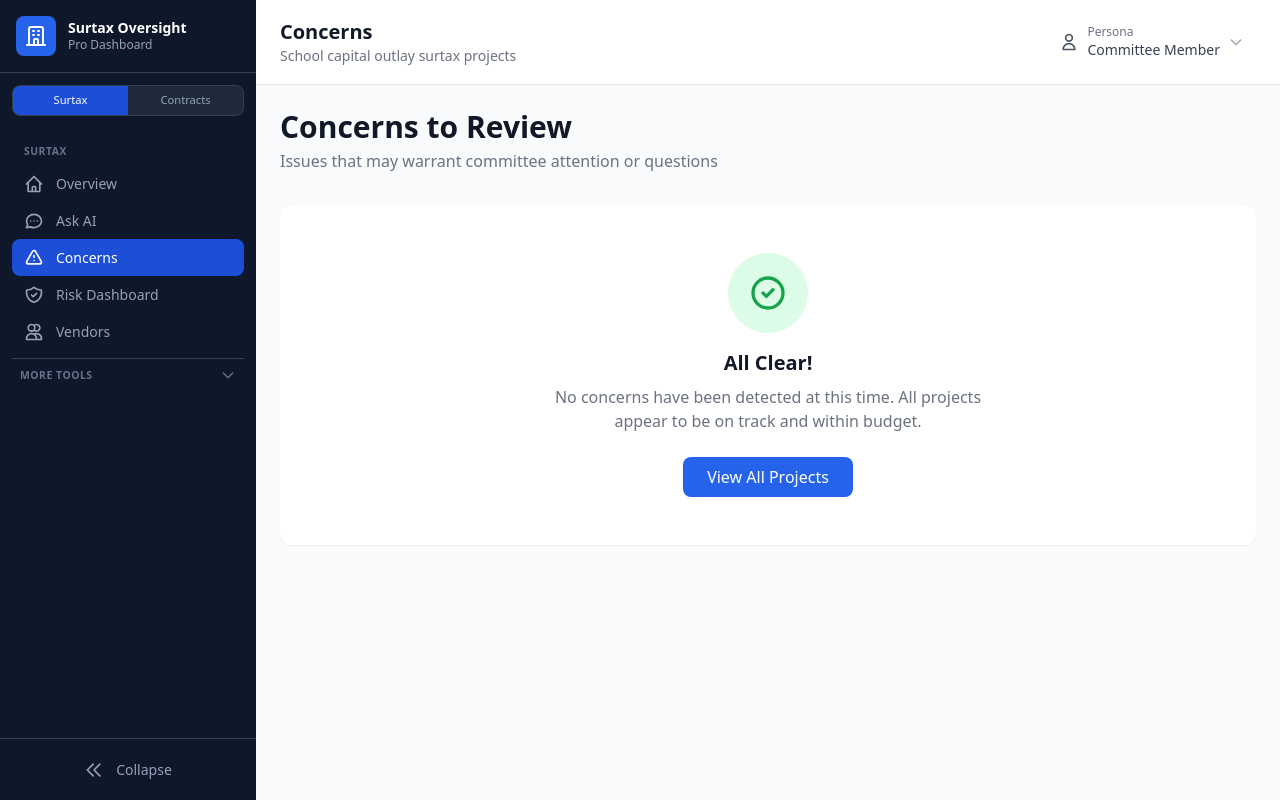
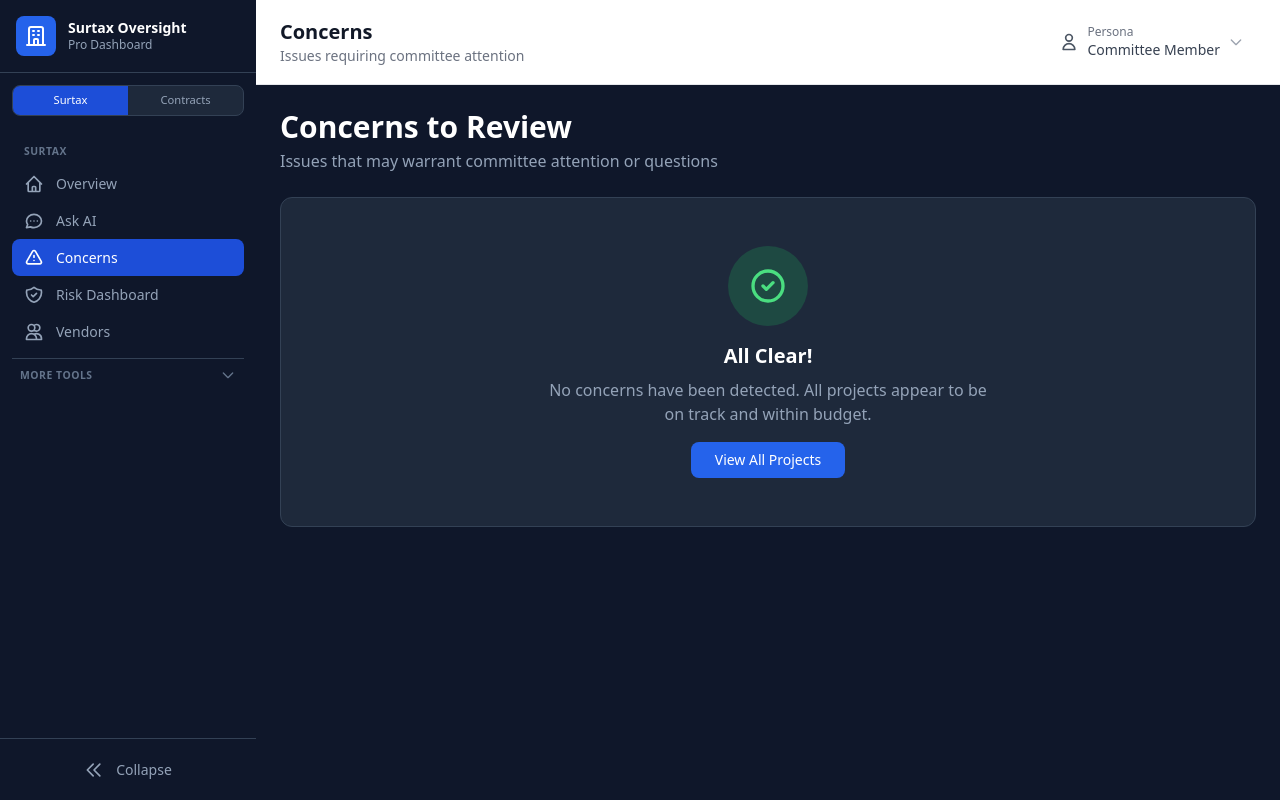
Before and after one commit to Texasdada13/surtax-oversight-pro, a Flask app: page /surtax/concerns in a window 1280 px wide. Run offline with Flask 3, Linux system fonts and the light colour scheme; data that the repository does not hold is empty; some libraries are stand-ins or nearby versions.

Commit message:
feat: Convert schools, school detail, and concerns pages to dark theme (#6)
- Schools: 3-column card grid with type tabs, search, progress bars
- School Detail: KPI stat cards, dark project cards with progress
- Concerns: Summary cards, delay/overbudget sections with risk badges
- All pages now use consistent dark theme (slate-900/slate-800)

Co-Authored-By: Claude Opus 4.6 <noreply@anthropic.com>

```diff
--- a/app/templates/surtax/concerns.html
+++ b/app/templates/surtax/concerns.html
@@ -1,76 +1,83 @@
 {% extends "base.html" %}
 
+{% block page_title %}Concerns{% endblock %}
+{% block page_subtitle %}Issues requiring committee attention{% endblock %}
+
 {% block content %}
-<!-- Page Header -->
-<div class="mb-8">
-    <h1 class="text-3xl font-bold text-gray-900">Concerns to Review</h1>
-    <p class="text-gray-500 mt-1">Issues that may warrant committee attention or questions</p>
+<style>
+    main { background: #0f172a !important; }
+    main > div { padding: 1.5rem !important; }
+    .dark-card { background: #1e293b; border: 1px solid #334155; border-radius: 0.75rem; }
+    .concern-card {
+        background: #1e293b; border: 1px solid #334155; border-radius: 0.75rem;
+        padding: 1.25rem; transition: all 0.15s ease;
+    }
+</style>
+
+<!-- Header -->
+<div class="mb-6">
+    <h1 class="text-3xl font-bold text-white">Concerns to Review</h1>
+    <p class="text-slate-400 mt-1">Issues that may warrant committee attention or questions</p>
 </div>
 
 {% if concerns %}
 <!-- Summary Cards -->
 <div class="grid grid-cols-1 md:grid-cols-3 gap-4 mb-6">
-    <div class="bg-white rounded-xl shadow-sm p-5 border-l-4 border-red-500">
-        <p class="text-xs text-gray-500 uppercase tracking-wider">Delayed Projects</p>
-        <p class="text-3xl font-bold text-red-600 mt-1">{{ delayed|length }}</p>
-        <p class="text-sm text-gray-500">Behind schedule</p>
+    <div class="dark-card p-5 border-l-4 border-red-500">
+        <p class="text-xs text-slate-500 uppercase tracking-wider font-medium">Delayed Projects</p>
+        <p class="text-3xl font-bold text-red-400 mt-1">{{ delayed|length }}</p>
+        <p class="text-sm text-slate-500">Behind schedule</p>
     </div>
-
-    <div class="bg-white rounded-xl shadow-sm p-5 border-l-4 border-orange-500">
-        <p class="text-xs text-gray-500 uppercase tracking-wider">Over Budget</p>
-        <p class="text-3xl font-bold text-orange-600 mt-1">{{ over_budget|length }}</p>
-        <p class="text-sm text-gray-500">Exceeding budget</p>
+    <div class="dark-card p-5 border-l-4 border-orange-500">
+        <p class="text-xs text-slate-500 uppercase tracking-wider font-medium">Over Budget</p>
+        <p class="text-3xl font-bold text-orange-400 mt-1">{{ over_budget|length }}</p>
+        <p class="text-sm text-slate-500">Exceeding budget</p>
     </div>
-
-    <div class="bg-white rounded-xl shadow-sm p-5 border-l-4 border-blue-500">
-        <p class="text-xs text-gray-500 uppercase tracking-wider">Total Concerns</p>
-        <p class="text-3xl font-bold text-gray-900 mt-1">{{ concerns|length }}</p>
-        <p class="text-sm text-gray-500">{{ delayed|length }} delays, {{ over_budget|length }} cost issues</p>
+    <div class="dark-card p-5 border-l-4 border-blue-500">
+        <p class="text-xs text-slate-500 uppercase tracking-wider font-medium">Total Concerns</p>
+        <p class="text-3xl font-bold text-white mt-1">{{ concerns|length }}</p>
+        <p class="text-sm text-slate-500">{{ delayed|length }} delays, {{ over_budget|length }} cost issues</p>
     </div>
 </div>
 
 <!-- Delayed Projects Section -->
 {% if delayed %}
-<div class="mb-8">
-    <h2 class="text-lg font-bold text-gray-900 mb-4 flex items-center gap-2">
-        <svg class="w-5 h-5 text-red-600" fill="none" stroke="currentColor" viewBox="0 0 24 24">
+<div class="mb-6">
+    <h2 class="text-lg font-bold text-white mb-3 flex items-center gap-2">
+        <svg class="w-5 h-5 text-red-400" fill="none" stroke="currentColor" viewBox="0 0 24 24">
             <path stroke-linecap="round" stroke-linejoin="round" stroke-width="2" d="M12 8v4l3 3m6-3a9 9 0 11-18 0 9 9 0 0118 0z"></path>
         </svg>
         Schedule Delays
     </h2>
-    <div class="space-y-4">
+    <div class="space-y-3">
         {% for c in delayed %}
-        <div class="bg-white rounded-xl shadow-sm overflow-hidden border-l-4 border-red-500">
-            <div class="p-6">
+        <div class="concern-card" style="border-left: 4px solid #ef4444;">
             <div class="flex flex-col lg:flex-row lg:items-start lg:justify-between gap-4">
                 <div class="flex-1">
-                        <div class="flex items-center gap-3 mb-2">
-                            <span class="px-2 py-1 text-xs font-bold rounded-full bg-red-100 text-red-700">
+                    <div class="flex items-center gap-2 mb-2 flex-wrap">
+                        <span class="text-xs font-bold bg-red-500/20 text-red-300 px-2 py-0.5 rounded-full">
                             {{ c.delay_days }} days late
                         </span>
-                            <span class="px-2 py-1 text-xs font-medium rounded-full
-                                {% if c.risk_level == 'Critical' %}bg-red-100 text-red-700
-                                {% elif c.risk_level == 'High' %}bg-orange-100 text-orange-700
-                                {% else %}bg-yellow-100 text-yellow-700{% endif %}">
+                        <span class="text-xs font-medium px-2 py-0.5 rounded-full
+                            {% if c.risk_level == 'Critical' %}bg-red-500/20 text-red-300
+                            {% elif c.risk_level == 'High' %}bg-orange-500/20 text-orange-300
+                            {% else %}bg-yellow-500/20 text-yellow-300{% endif %}">
                             {{ c.risk_level }} Risk
                         </span>
                     </div>
-                        <h3 class="text-lg font-semibold text-gray-900 mb-1">{{ c.title }}</h3>
+                    <h3 class="text-base font-semibold text-white mb-1">{{ c.title }}</h3>
                     {% if c.delay_reason %}
-                        <p class="text-gray-600 mb-2">{{ c.delay_reason }}</p>
+                    <p class="text-sm text-slate-400 mb-2">{{ c.delay_reason }}</p>
                     {% endif %}
                     {% if c.school_name %}
-                        <p class="text-sm text-gray-500"><span class="font-medium">School:</span> {{ c.school_name }}</p>
+                    <p class="text-sm text-slate-500"><span class="text-slate-400">School:</span> {{ c.school_name }}</p>
                     {% endif %}
-                        <p class="text-sm text-gray-500"><span class="font-medium">Budget:</span> {{ c.current_amount|currency }} | <span class="font-medium">Spent:</span> {{ c.total_paid|currency }}</p>
+                    <p class="text-sm text-slate-500"><span class="text-slate-400">Budget:</span> {{ c.current_amount|currency }} | <span class="text-slate-400">Spent:</span> {{ c.total_paid|currency }}</p>
                 </div>
-                    <div class="flex flex-col gap-2">
                 <a href="{{ url_for('surtax.project_detail', contract_id=c.contract_id) }}"
-                           class="px-4 py-2 bg-blue-600 text-white rounded-lg text-sm font-medium hover:bg-blue-700 text-center">
+                   class="px-4 py-2 bg-blue-600 text-white rounded-lg text-sm font-medium hover:bg-blue-700 text-center flex-shrink-0">
                     View Project
                 </a>
-                    </div>
-                </div>
             </div>
         </div>
         {% endfor %}
@@ -80,43 +87,39 @@
 
 <!-- Over Budget Projects Section -->
 {% if over_budget %}
-<div class="mb-8">
-    <h2 class="text-lg font-bold text-gray-900 mb-4 flex items-center gap-2">
-        <svg class="w-5 h-5 text-orange-600" fill="none" stroke="currentColor" viewBox="0 0 24 24">
+<div class="mb-6">
+    <h2 class="text-lg font-bold text-white mb-3 flex items-center gap-2">
+        <svg class="w-5 h-5 text-orange-400" fill="none" stroke="currentColor" viewBox="0 0 24 24">
             <path stroke-linecap="round" stroke-linejoin="round" stroke-width="2" d="M12 8c-1.657 0-3 .895-3 2s1.343 2 3 2 3 .895 3 2-1.343 2-3 2m0-8c1.11 0 2.08.402 2.599 1M12 8V7m0 1v8m0 0v1m0-1c-1.11 0-2.08-.402-2.599-1M21 12a9 9 0 11-18 0 9 9 0 0118 0z"></path>
         </svg>
         Cost Overruns
     </h2>
-    <div class="space-y-4">
+    <div class="space-y-3">
         {% for c in over_budget %}
-        <div class="bg-white rounded-xl shadow-sm overflow-hidden border-l-4 border-orange-500">
-            <div class="p-6">
+        <div class="concern-card" style="border-left: 4px solid #f97316;">
             <div class="flex flex-col lg:flex-row lg:items-start lg:justify-between gap-4">
                 <div class="flex-1">
-                        <div class="flex items-center gap-3 mb-2">
-                            <span class="px-2 py-1 text-xs font-bold rounded-full bg-orange-100 text-orange-700">
+                    <div class="flex items-center gap-2 mb-2 flex-wrap">
+                        <span class="text-xs font-bold bg-orange-500/20 text-orange-300 px-2 py-0.5 rounded-full">
                             +{{ c.budget_variance_pct|round(1) }}% over budget
                         </span>
-                            <span class="px-2 py-1 text-xs font-medium rounded-full
-                                {% if c.risk_level == 'Critical' %}bg-red-100 text-red-700
-                                {% elif c.risk_level == 'High' %}bg-orange-100 text-orange-700
-                                {% else %}bg-yellow-100 text-yellow-700{% endif %}">
+                        <span class="text-xs font-medium px-2 py-0.5 rounded-full
+                            {% if c.risk_level == 'Critical' %}bg-red-500/20 text-red-300
+                            {% elif c.risk_level == 'High' %}bg-orange-500/20 text-orange-300
+                            {% else %}bg-yellow-500/20 text-yellow-300{% endif %}">
                             {{ c.risk_level }} Risk
                         </span>
                     </div>
-                        <h3 class="text-lg font-semibold text-gray-900 mb-1">{{ c.title }}</h3>
+                    <h3 class="text-base font-semibold text-white mb-1">{{ c.title }}</h3>
                     {% if c.school_name %}
-                        <p class="text-sm text-gray-500"><span class="font-medium">School:</span> {{ c.school_name }}</p>
+                    <p class="text-sm text-slate-500"><span class="text-slate-400">School:</span> {{ c.school_name }}</p>
                     {% endif %}
-                        <p class="text-sm text-gray-500"><span class="font-medium">Budget:</span> {{ c.current_amount|currency }} | <span class="font-medium">Spent:</span> {{ c.total_paid|currency }}</p>
+                    <p class="text-sm text-slate-500"><span class="text-slate-400">Budget:</span> {{ c.current_amount|currency }} | <span class="text-slate-400">Spent:</span> {{ c.total_paid|currency }}</p>
                 </div>
-                    <div class="flex flex-col gap-2">
                 <a href="{{ url_for('surtax.project_detail', contract_id=c.contract_id) }}"
-                           class="px-4 py-2 bg-blue-600 text-white rounded-lg text-sm font-medium hover:bg-blue-700 text-center">
+                   class="px-4 py-2 bg-blue-600 text-white rounded-lg text-sm font-medium hover:bg-blue-700 text-center flex-shrink-0">
                     View Project
                 </a>
-                    </div>
-                </div>
             </div>
         </div>
         {% endfor %}
@@ -126,15 +129,15 @@
 
 {% else %}
 <!-- No Concerns -->
-<div class="bg-white rounded-xl shadow-sm p-12 text-center">
-    <div class="w-20 h-20 bg-green-100 rounded-full flex items-center justify-center mx-auto mb-4">
-        <svg class="w-10 h-10 text-green-600" fill="none" stroke="currentColor" viewBox="0 0 24 24">
+<div class="dark-card p-12 text-center">
+    <div class="w-20 h-20 bg-green-500/20 rounded-full flex items-center justify-center mx-auto mb-4">
+        <svg class="w-10 h-10 text-green-400" fill="none" stroke="currentColor" viewBox="0 0 24 24">
             <path stroke-linecap="round" stroke-linejoin="round" stroke-width="2" d="M9 12l2 2 4-4m6 2a9 9 0 11-18 0 9 9 0 0118 0z"></path>
         </svg>
     </div>
-    <h2 class="text-xl font-bold text-gray-900 mb-2">All Clear!</h2>
-    <p class="text-gray-500 max-w-md mx-auto">No concerns have been detected at this time. All projects appear to be on track and within budget.</p>
-    <a href="{{ url_for('surtax.projects') }}" class="inline-block mt-6 px-6 py-2 bg-blue-600 text-white rounded-lg font-medium hover:bg-blue-700">
+    <h2 class="text-xl font-bold text-white mb-2">All Clear!</h2>
+    <p class="text-slate-400 max-w-md mx-auto">No concerns have been detected. All projects appear to be on track and within budget.</p>
+    <a href="{{ url_for('surtax.projects') }}" class="inline-block mt-4 px-6 py-2 bg-blue-600 text-white rounded-lg text-sm font-medium hover:bg-blue-700">
         View All Projects
     </a>
 </div>
```
Also changed, not shown: app/templates/surtax/school_detail.html (+69 -64 lines), app/templates/surtax/schools.html (+74 -58 lines). Lines whose indentation alone changed are shown as unchanged.
